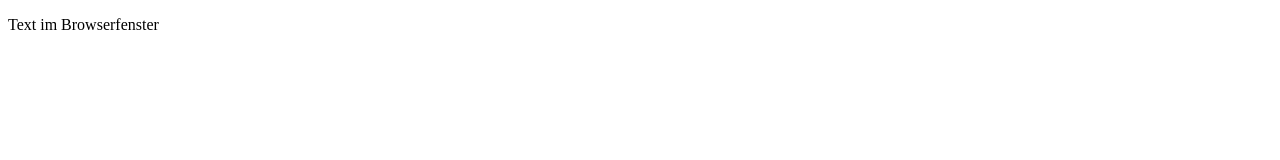
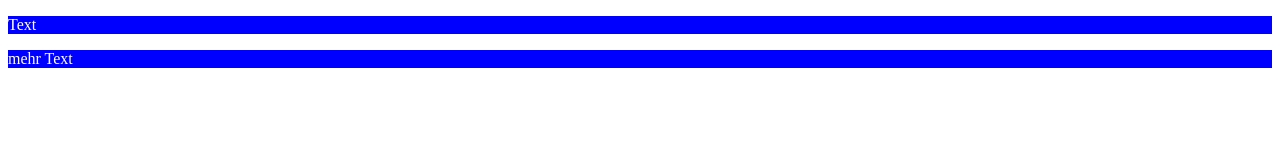
Before and after one commit to NaemiEstefania/GIS-PROJEKT, a plain HTML site: page index.html in a window 1280 px wide. Drawn offline with Linux system fonts and the light colour scheme.

Commit message:
änderung styles

```diff
--- a/index.html
+++ b/index.html
@@ -2,8 +2,11 @@
 <html lang="de">
   <head>
     <meta charset="utf-8" />
-    <meta name="viewport" content="width=device-width, initial-scale=1.0" />
+    <title>Titel der Seite</title>
+    <link rel="stylesheet" href="myStyle.css" />
   </head>
   <body>
-    <p>Text im Browserfenster</p>
+    <p>Text</p>
+    <p>mehr Text</p>
   </body>
+</html>
--- a/myStyle.css
+++ b/myStyle.css
@@ -0,0 +1,4 @@
+p {
+    background: blue;
+    color: white;
+}
```
